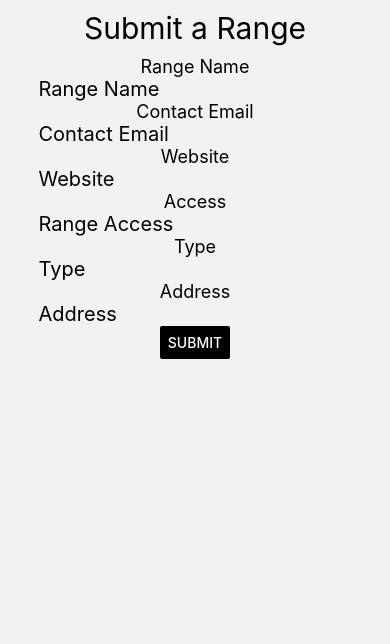
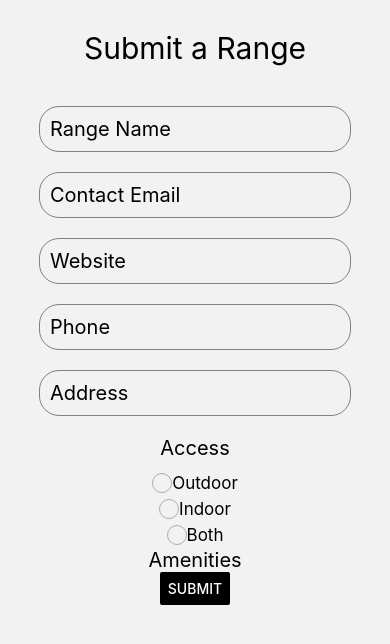
Before and after one commit to PSR16/archery-range-finder, a React Native app: screen /Submit in a window 390 px wide. Shown: the top 644 px of the page. Built offline with nearby package versions, Linux system fonts and the light colour scheme.

Commit message:
adding entry fields and styling

```diff
--- a/package.json
+++ b/package.json
@@ -8,6 +8,7 @@
     "eject": "expo eject"
   },
   "dependencies": {
+    "@react-native-picker/picker": "^2.1.0",
     "@react-navigation/native": "^6.0.2",
     "@react-navigation/stack": "^6.0.7",
     "expo": "~42.0.1",
--- a/screen/Submit.js
+++ b/screen/Submit.js
@@ -1,42 +1,62 @@
-import React from 'react';
-import { Button, Text, SafeAreaView, TextInput, StyleSheet } from 'react-native';
+import React, {useState} from 'react';
+import { Pressable, Button, View, Text, SafeAreaView, TextInput, StyleSheet, TouchableOpacity } from 'react-native';
 import { GooglePlacesAutocomplete } from 'react-native-google-places-autocomplete';
 import { GOOGLE_API_KEY } from "@env";
+import {Picker} from '@react-native-picker/picker';
 
 const Submit = () => {
+    const accessOptions = [
+        {
+            key: 'out',
+            text: 'Outdoor'
+        },
+        {
+            key: 'in',
+            text: 'Indoor'
+        },
+        {
+            key:'both',
+            text: 'Both'
+        }
+    ]
     return(
         <SafeAreaView style={styles.container}>
             <Text style={styles.title}>Submit a Range</Text>
-            <Text style={styles.label}>Range Name</Text>
+
             <TextInput
                 style = {styles.input}
                 placeholder="Range Name"
             />
-            <Text style={styles.label}>Contact Email</Text>
+
             <TextInput
                 style = {styles.input}
                 placeholder="Contact Email"
             />
-            <Text style={styles.label}>Website</Text>
+
             <TextInput
                 style = {styles.input}
                 placeholder="Website"
             />
-            <Text style={styles.label}>Access</Text>
+
             <TextInput
                 style = {styles.input}
-                placeholder="Range Access"
+                placeholder="Phone"
             />
-            <Text style={styles.label}>Type</Text>
-            <TextInput
-                style = {styles.input}
-                placeholder="Type"
-            />
-            <Text style={styles.label}>Address</Text>
             <TextInput
                 style = {styles.input}
                 placeholder="Address"
             />
+            <Text style={{fontSize: 20, padding: 10}}>Access</Text>
+            {accessOptions.map(item => {
+                return(
+                    <View key={item.key} style={styles.buttonContainer}>
+                        <TouchableOpacity style={styles.circle}/>
+                        <Text style={styles.options}>
+                            {item.text}
+                        </Text>
+                    </View>);
+            })}
+            <Text style={{fontSize: 20}}>Amenities</Text>
             <Button
                 title="Submit"
                 color="black"
@@ -50,20 +70,35 @@ const styles = StyleSheet.create({
         flex: 1,
         alignItems: 'center'
     },
-    label: {
-        fontSize: 18
-    },
     title: {
         textAlign: 'center',
         fontSize: 30,
-        padding: 10
-    },
-    image: {
-        width: '100%',
-        height: 200
+        margin: 30
     },
     input: {
-        fontSize: 20
+        fontSize: 20,
+        borderWidth: 1,
+        borderColor: 'gray',
+        padding: 10,
+        width: '80%',
+        borderRadius: 20,
+        margin: 10
+    },
+    buttonContainer: {
+        flexDirection: 'row',
+        margin: 3
+    },
+    circle: {
+        height: 20,
+        width: 20,
+        borderRadius: 10,
+        borderWidth: 1,
+        borderColor: '#ACACAC',
+        alignItems: 'center',
+        justifyContent: 'center',
+    },
+    options: {
+        fontSize: 17
     }
 });
 
```
Also changed, not shown: 1 other file (tests, documents, lock files or other folders).
